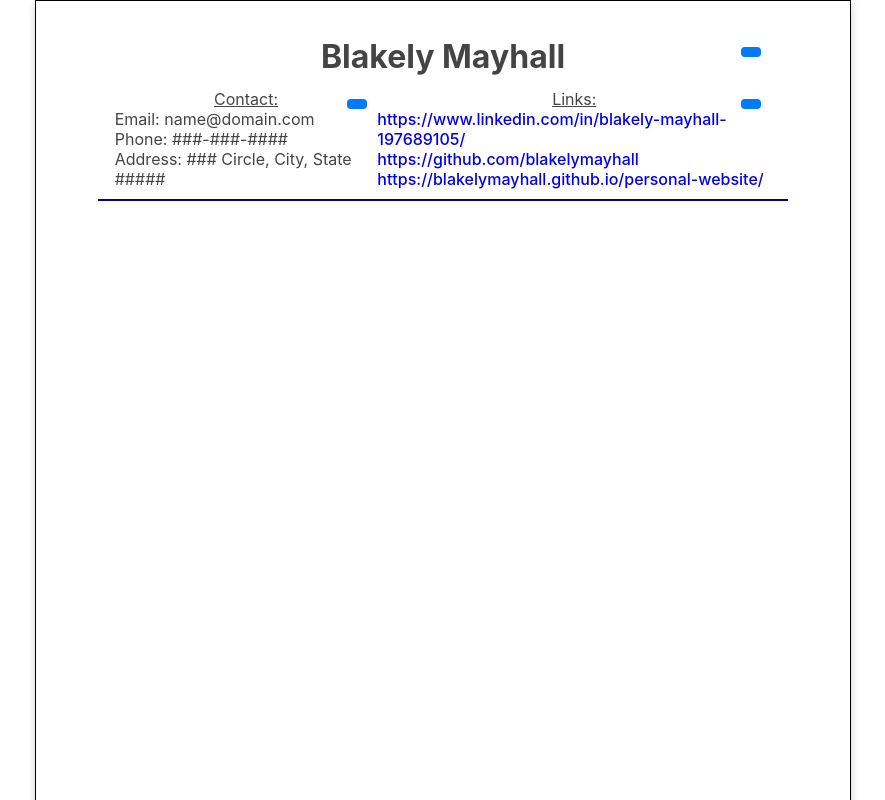
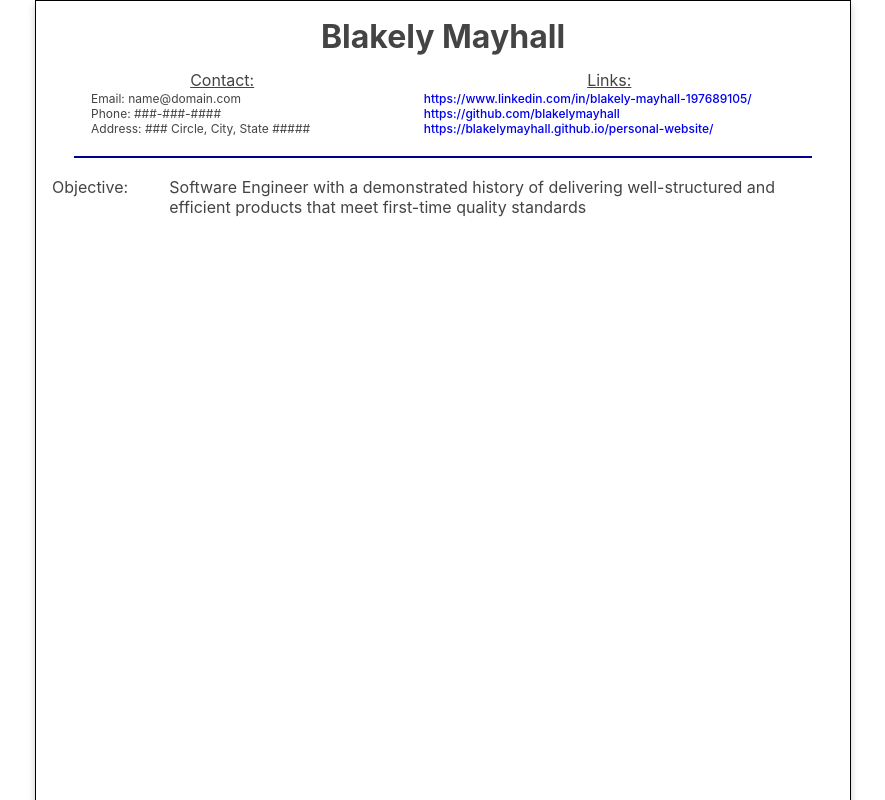
Before and after one commit to blakelymayhall/odin-react-cv_app, a React (Vite) app: page / in a window 1280 px wide. Shown: the top 800 px of the page, without its empty margins (197-1082 px from the left). Built offline with nearby package versions, Linux system fonts and the light colour scheme.

Commit message:
add objective template

```diff
--- a/src/components/CV_Header/CV_Header_Contact.jsx
+++ b/src/components/CV_Header/CV_Header_Contact.jsx
@@ -11,10 +11,7 @@ function CV_Header_Contact() {
 
     return (
         <>
-            <div id="headerContactTitleContainer">
-                <p id="headerContactTitle">Contact:</p>
-                <Edit_Button />
-            </div>
+            <p id="headerContactTitle">Contact:</p>
             <ul id="headerContact">
                 <li>Email: {headerContactInfo.email}</li>
                 <li>Phone: {headerContactInfo.phone}</li>
--- a/src/components/CV_Header/CV_Header_Links.jsx
+++ b/src/components/CV_Header/CV_Header_Links.jsx
@@ -13,10 +13,7 @@ function CV_Header_Links() {
 
     return (
         <>
-            <div id="headerLinksTitleContainer">
-                <p id="headerLinksTitle">Links:</p>
-                <Edit_Button />
-            </div>
+            <p id="headerLinksTitle">Links:</p>
             <ul id="headerLinks">
                 {headerLinks.links.map((link) => {
                     return (
--- a/src/components/CV_Header/CV_Header_Name.jsx
+++ b/src/components/CV_Header/CV_Header_Name.jsx
@@ -14,7 +14,6 @@ function CV_Header_Name() {
     return (
         <div id="headerNameContainer">
             <h1 id="headerName">{headerName}</h1>
-            <Edit_Button onClick={handleEdit} />
         </div>
     );
 }
--- /dev/null
+++ b/src/components/CV_Objective/CV_Objective.jsx
@@ -0,0 +1,22 @@
+import { useState } from "react";
+import "../../styles/CV_Objective/cv_objective.css";
+
+function CV_Objective() {
+    const [objectiveState, setObjectiveState] = useState({
+        objectiveText:
+            "Software Engineer with a demonstrated history of delivering " +
+            "well-structured and efficient products that meet first-time quality standards",
+        objectiveVisible: true,
+    });
+
+    return (
+        <div id="objectiveSection">
+            <div id="objectiveContainer">
+                <p id="objectiveTitle">Objective:</p>
+                <p id="objectiveContent">{objectiveState.objectiveText}</p>
+            </div>
+        </div>
+    );
+}
+
+export default CV_Objective;
--- a/src/index.css
+++ b/src/index.css
@@ -1,24 +1,4 @@
-body {
-  display: flex;
-  min-height: 279.4mm;
-  min-width: 215.9mm;
-  max-width: 215.9mm; /* For Letter size */
-  margin: 0 auto; /* Centers the content horizontally */
-  padding: 1rem; /* Optional: Adds some padding around the content */
-  box-sizing: border-box; /* Ensures padding is included in the width */
-  background-color: white;
-  border: 1px solid #000; /* Black border for the edge */
-  box-shadow: 0 4px 8px rgba(0, 0, 0, 0.2); /* Optional: Adds a slight shadow for effect */
-  flex-direction: row;
-  justify-content: center;
-}
-
 :root {
-  width: 100%;
-  height: 100%;
-  margin: 0;
-  padding: 0;
-
   font-family: Inter, system-ui, Avenir, Helvetica, Arial, sans-serif;
   font-weight: 400;
 
@@ -45,6 +25,26 @@ body {
   }
 }
 
+body {
+  display: flex;
+  min-height: 279.4mm;
+  min-width: 215.9mm;
+  max-width: 215.9mm; /* For Letter size */
+  margin: 0 auto; /* Centers the content horizontally */
+  padding: 1rem; /* Optional: Adds some padding around the content */
+  box-sizing: border-box; /* Ensures padding is included in the width */
+  background-color: white;
+  border: 1px solid #000; /* Black border for the edge */
+  box-shadow: 0 4px 8px rgba(0, 0, 0, 0.2); /* Optional: Adds a slight shadow for effect */
+  flex-direction: row;
+  justify-content: center;
+}
+
+#root {
+  width: 100%;
+  height: 100%;
+}
+
 .editButton {
   position: absolute; /* Positions the button relative to the container */
   top: 10px; /* Distance from the top edge of the container */
--- a/src/main.jsx
+++ b/src/main.jsx
@@ -2,9 +2,11 @@ import { StrictMode } from "react";
 import { createRoot } from "react-dom/client";
 import "./index.css";
 import CV_Header from "./components/CV_Header/CV_Header.jsx";
+import CV_Objective from "./components/CV_Objective/CV_Objective.jsx";
 
 createRoot(document.getElementById("root")).render(
     <StrictMode>
         <CV_Header />
+        <CV_Objective />
     </StrictMode>
 );
--- a/src/styles/CV_Header/cv_header.css
+++ b/src/styles/CV_Header/cv_header.css
@@ -19,6 +19,7 @@ ul {
 }
 
 #headerSection {
+    width: 90%;
     height: 20%;
     margin: 0 auto;
     display: flex;
@@ -26,31 +27,31 @@ ul {
     align-items: center;
     justify-content: center;
     color: #444444;
-    max-width: 90%;
 }
 
 #headerNameContainer {
-    width: 100%;
+    width: 90%;
     text-align: center;
     position: relative;
 }
 
 #headerInfoRow {
     margin-top: 2%;
-    max-width: 100%;
+    min-width: 100%;
     display: grid;
-    grid-template-columns: 40% 60%;
+    grid-template-columns: auto 10% auto;
     grid-template-rows: 20% 80%;
 }
 
-#headerContactTitleContainer, #headerLinksTitleContainer {
+#headerLinksTitle, #headerContactTitle {
     width: 100%;
     position: relative;
     text-decoration: underline;
+    margin-bottom:3mm;
+    text-align: center;
 }
 
 #headerContactTitle {
-    text-align: center;
     grid-row-start: 1;
     grid-row-end: 2;
     grid-column-start: 1;
@@ -58,29 +59,32 @@ ul {
 }
 
 #headerLinksTitle {
-    text-align: center;
     grid-row-start: 1;
     grid-row-end: 2;
-    grid-column-start: 2;
-    grid-column-end: 3;
+    grid-column-start: 3;
+    grid-column-end: 4;
 }
 
 #headerContact {
+    margin-top: 5px;
     grid-row-start: 2;
     grid-row-end: 3;
     grid-column-start: 1;
     grid-column-end: 2;
+    font-size: 0.75rem;
 }
 
 #headerLinks {
+    margin-top: 5px;
     grid-row-start: 2;
     grid-row-end: 3;
-    grid-column-start: 2;
-    grid-column-end: 3;
+    grid-column-start: 3;
+    grid-column-end: 4;
+    font-size: 0.75rem;
 }
 
 .lineBreak {
-    margin-top: 10px;
+    margin-top: 5px;
     min-height: 2px;
     min-width: 105%;
     background-color:darkblue;
--- /dev/null
+++ b/src/styles/CV_Objective/cv_objective.css
@@ -0,0 +1,26 @@
+h1, h4, p {
+    margin:0;
+    padding: 0;
+}
+
+#objectiveSection {
+    padding-top: 5mm;
+    max-width: 100%;
+    margin: 0 auto;
+    color: #444444;
+}
+
+#objectiveContainer {
+    display: grid;
+    grid-template-columns: 10% 5% 85%;
+}
+
+#objectiveTitle {
+    grid-column-start: 1;
+    grid-column-end: 2;
+}
+
+#objectiveContent {
+    grid-column-start: 3;
+    grid-column-end: 4;
+}
```
